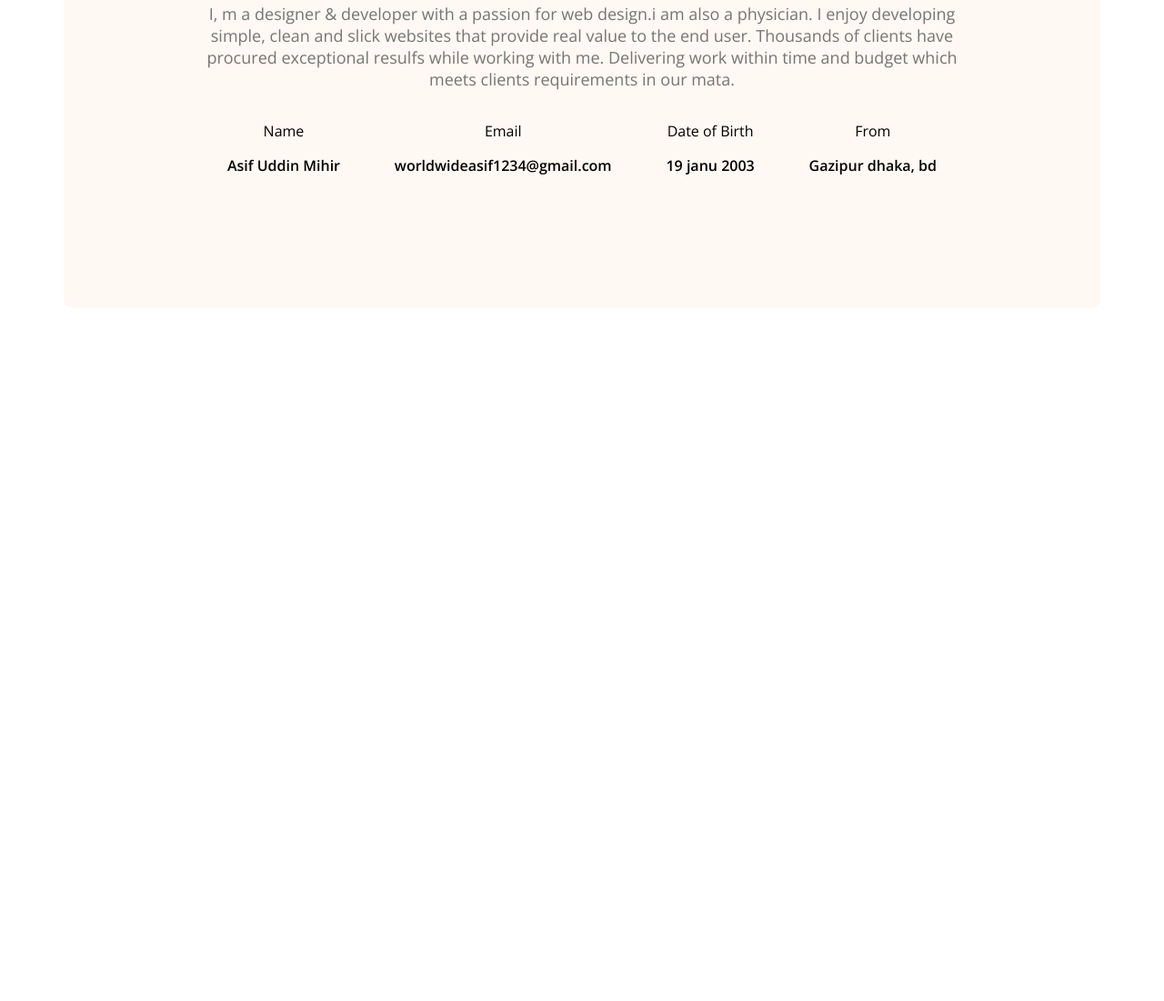
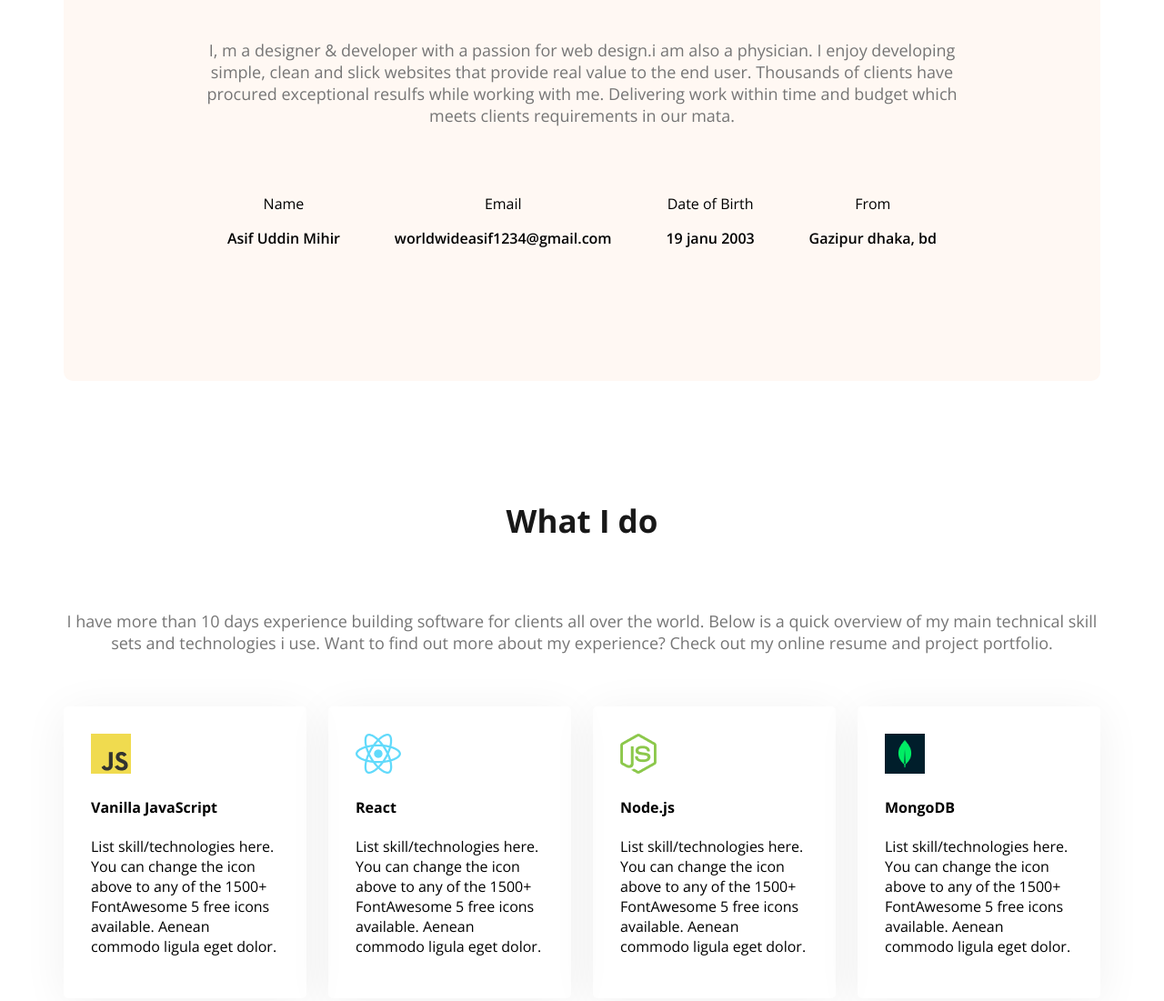
Before and after one commit to mellowmistmihir/web-dev-portfolio, a plain HTML site: page index.html in a window 1280 px wide. Shown: the part 1121-2222 px from the top of the page at 91% size. Before the commit the page ends 1468 px from the top, so only its background shows below. Drawn offline with nearby package versions, Linux system fonts and the light colour scheme.

Commit message:
added section file

```diff
--- a/index.html
+++ b/index.html
@@ -54,8 +54,34 @@
             <p class="item-des">Gazipur dhaka, bd</p>
            </div>
         </div>
+           </section>
+           <section class="skills">
+            <h3 class="section-title text-center">What I do</h3>
+            <p class="section-des text-center">I have more than 10 days experience building software for clients all over the world. Below is a quick overview of my main technical skill sets and technologies i use. Want to find out more about my experience? Check out my online resume and project portfolio.</p>
+            <div class="skills-conteiner">
+              <div class="skill">
+                <img src="./images/icons/js.png" alt="">
+                <h4 class="skill-title">Vanilla JavaScript</h4>
+                <p class="skill-des">List skill/technologies here. You can change the icon above to any of the 1500+ FontAwesome 5 free icons available. Aenean commodo ligula eget dolor.</p>
+              </div>
+              <div class="skill">
+                <img src="./images/icons/react.png" alt="">
+                <h4 class="skill-title">React</h4>
+                <p class="skill-des">List skill/technologies here. You can change the icon above to any of the 1500+ FontAwesome 5 free icons available. Aenean commodo ligula eget dolor.</p>
+              </div>
+              <div class="skill">
+                <img src="./images/icons/nodejs.png" alt="">
+                <h4 class="skill-title">Node.js</h4>
+                <p class="skill-des">List skill/technologies here. You can change the icon above to any of the 1500+ FontAwesome 5 free icons available. Aenean commodo ligula eget dolor.</p>
+              </div>
+              <div class="skill">
+                <img src="./images/icons/mongo.png" alt="">
+                <h4 class="skill-title">MongoDB</h4>
+                <p class="skill-des">List skill/technologies here. You can change the icon above to any of the 1500+ FontAwesome 5 free icons available. Aenean commodo ligula eget dolor.</p>
+              </div>
+            </div>
 
-        </section>
+           </section>
 
     </main>
     <footer>
--- a/styles/portfolio.css
+++ b/styles/portfolio.css
@@ -12,15 +12,21 @@
     border-radius: 10px;
     padding: 130px 150px;
     text-align:center;
-    margin-top: 130px;
+
 }
   /* main styles */
   main{
     max-width: 1140px;
     margin: 0 auto;
   }
-
+  main section{
+    margin-top: 130px;
+    margin-bottom: 130px;
+  }
   /* shared styles */
+  .text-center{
+    text-align: center;
+  }
   .secondary-bg{
     background-color: #FFF8F3;
   }
@@ -105,3 +111,20 @@ nav li a {
     justify-content: space-around;
     margin top: 30px;
 }
+.skills{
+    margin-top: 30px;
+}
+/* skills styles */
+.skills-conteiner{
+    display: flex;
+    gap: 24px;
+}
+.skill{
+    padding: 30px;
+    border-radius: 5px;
+    box-shadow: 0px 6px 50px 0px rgba(0, 0, 0, 0.06);
+
+}
+.section-des{
+    padding: 40px 0px;
+}
```
